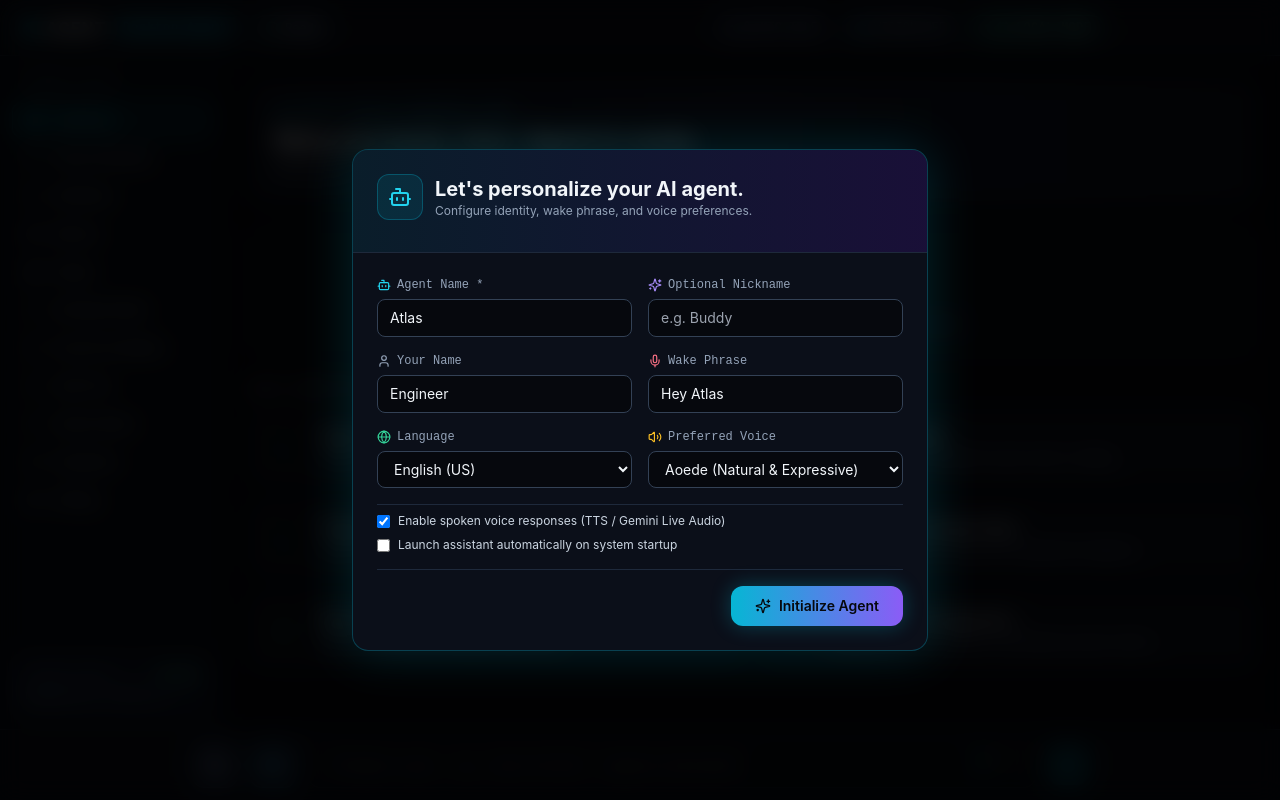
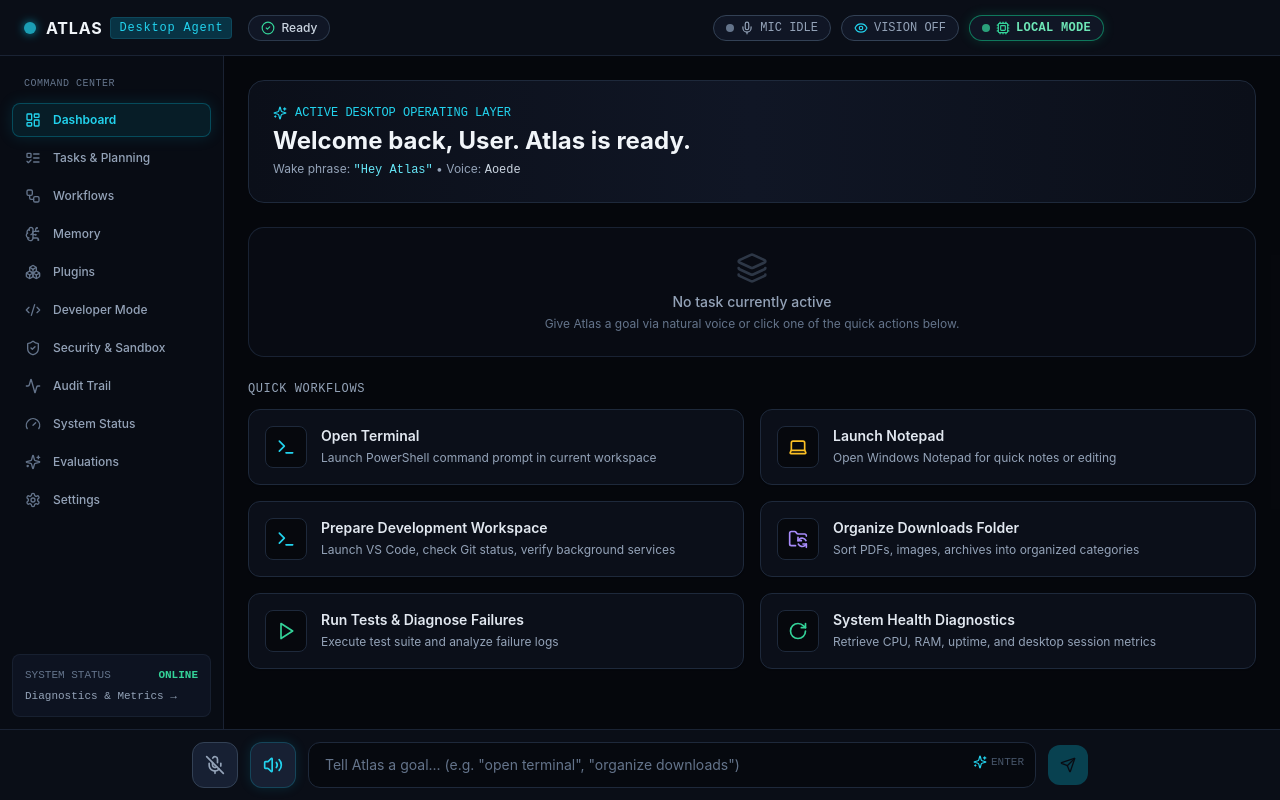
Before and after one commit to Purnendudutta/AI-Voice-Desktop-Agent, a React (Vite) app: page / in a window 1280 px wide. Built offline with nearby package versions, Linux system fonts and the light colour scheme.

Commit message:
feat: bypass initial onboarding modal and default to ready state with Atlas identity

```diff
--- a/src/shared/constants/defaults.ts
+++ b/src/shared/constants/defaults.ts
@@ -2,12 +2,12 @@ import { AppConfig } from '../types/config';
 
 export const DEFAULT_CONFIG: AppConfig = {
   identity: {
-    agentName: '', // Unset until personalized in onboarding
-    wakePhrase: '',
+    agentName: 'Atlas',
+    wakePhrase: 'Hey Atlas',
     voice: 'Aoede', // Default Gemini Voice option
     language: 'en-US',
     nickname: '',
-    userName: '',
+    userName: 'User',
     personalityMode: 'efficient',
     voiceResponseEnabled: true,
     startOnBoot: false,
@@ -29,7 +29,7 @@ export const DEFAULT_CONFIG: AppConfig = {
     cloudRoutingMode: 'auto',
     temperature: 0.2,
   },
-  isOnboarded: false,
+  isOnboarded: true,
   updatedAt: Date.now(),
 };
 
```
